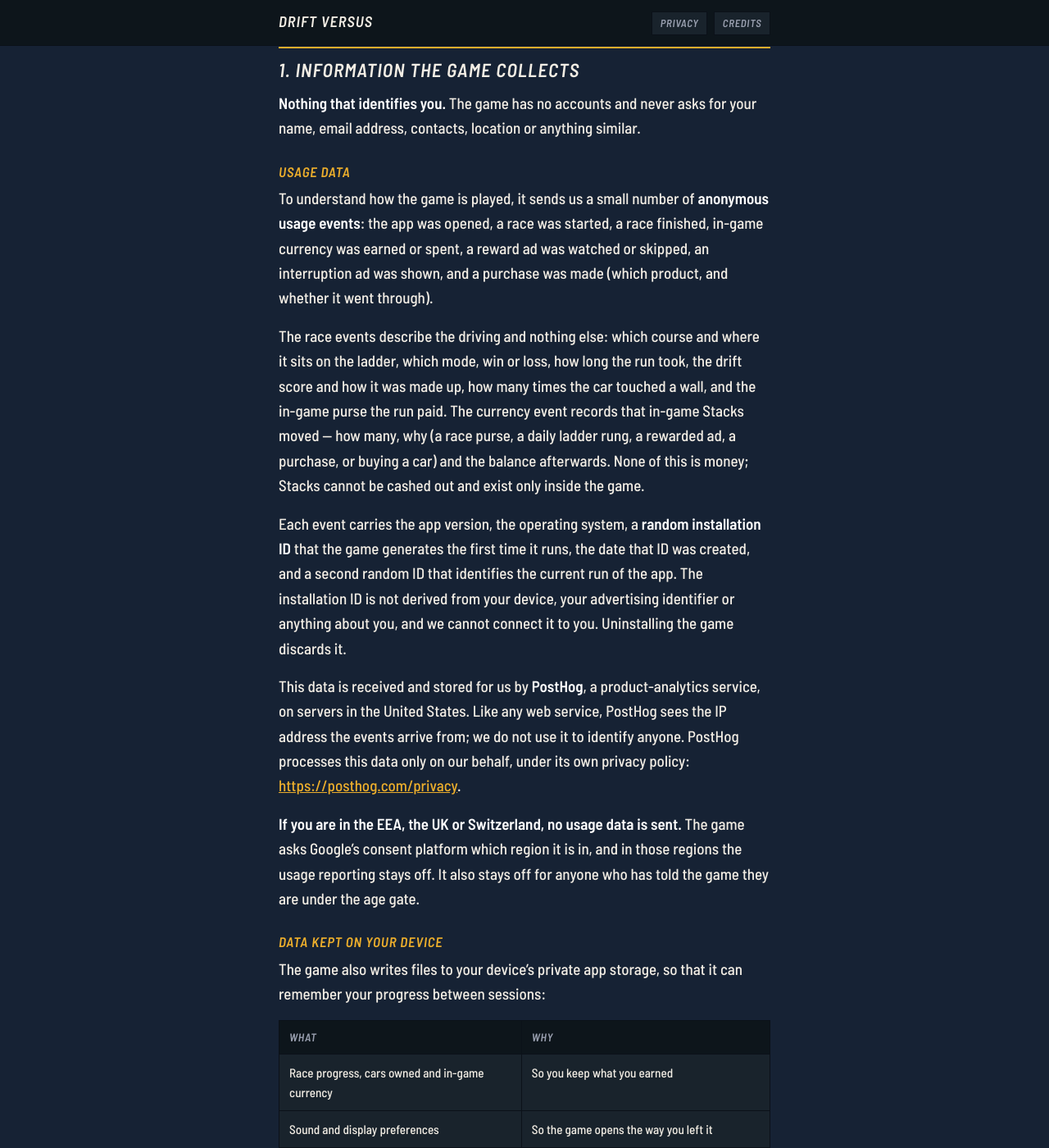
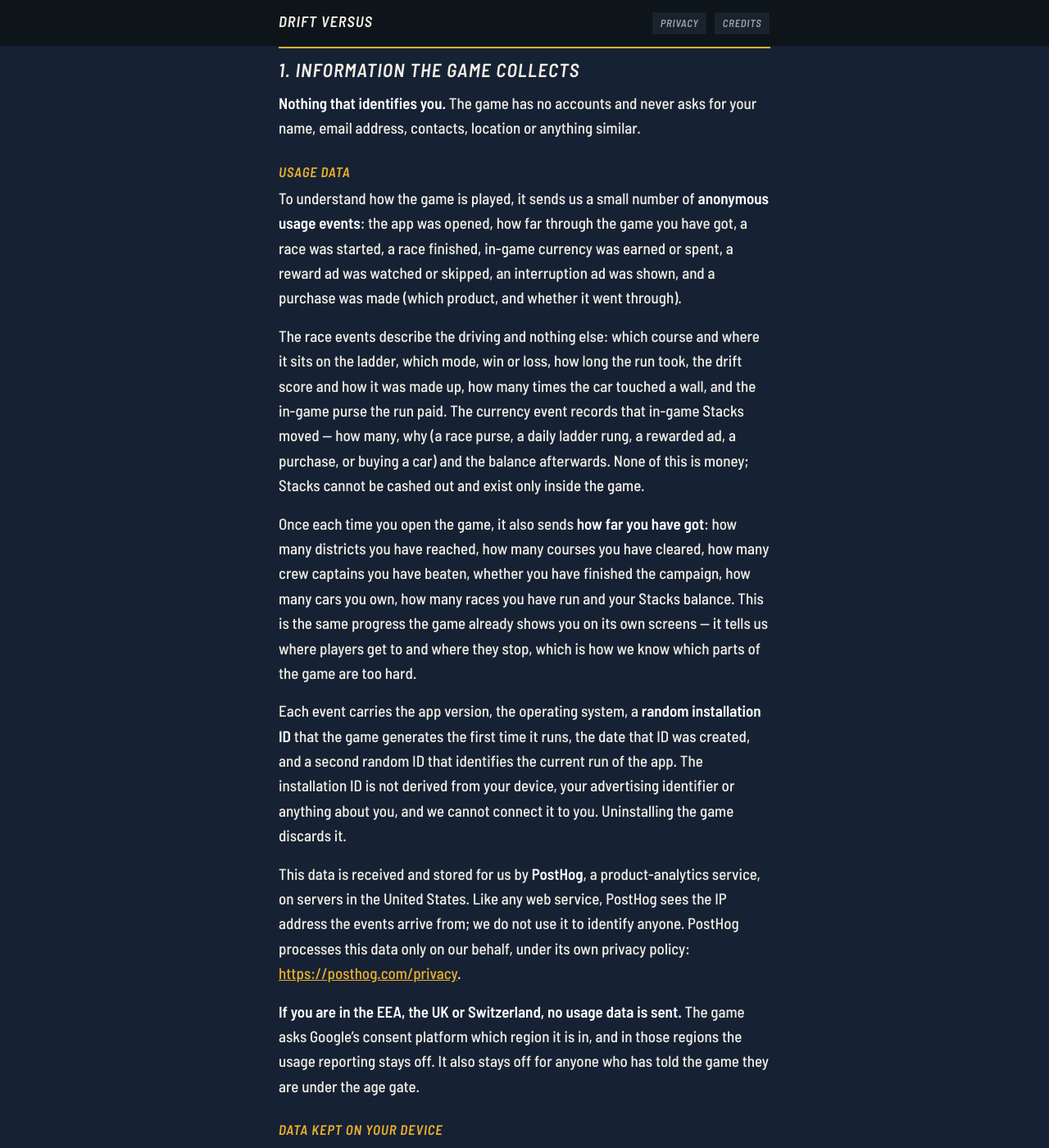
Before and after one commit to mhazki/drift-versus-privacy, a Jekyll site: the page built from driftversus/index.md, in a window 1280 px wide and 1400 px high, scrolled down 857 px. Shown: the whole window at 82% size. Built offline with Jekyll 4.4.1, drawn with Linux system fonts in a browser that asks for light colours; our own code applies the rules of GitHub Pages for plain Markdown files; some of the changed text lies outside the part shown.

Commit message:
The page says the game reports how far you have got
Regenerated from PRIVACY_POLICY.md. §1 gains the progress snapshot the game
now sends once per launch — districts reached, courses cleared, captains
beaten, campaign finished, cars owned, races run, wallet — and the effective
date moves with the list.

Nothing in it is new information about the player: it is the progress the game
already draws on its own screens, under the same random installation ID as
every other event. It is listed because §1 is a list of what leaves the device,
not of what is sensitive.

Co-Authored-By: Claude Opus 5 (1M context) <noreply@anthropic.com>
Claude-Session: https://claude.ai/code/session_01DGWkzf4Um3WPknNw5uGaT1

```diff
--- a/driftversus/index.md
+++ b/driftversus/index.md
@@ -40,10 +40,10 @@ your name, email address, contacts, location or anything similar.
 ### Usage data
 
 To understand how the game is played, it sends us a small number of
-**anonymous usage events**: the app was opened, a race was started, a race
-finished, in-game currency was earned or spent, a reward ad was watched or
-skipped, an interruption ad was shown, and a purchase was made (which product,
-and whether it went through).
+**anonymous usage events**: the app was opened, how far through the game you
+have got, a race was started, a race finished, in-game currency was earned or
+spent, a reward ad was watched or skipped, an interruption ad was shown, and a
+purchase was made (which product, and whether it went through).
 
 The race events describe the driving and nothing else: which course and where
 it sits on the ladder, which mode, win or loss, how long the run took, the
@@ -52,6 +52,14 @@ the in-game purse the run paid. The currency event records that in-game Stacks
 moved — how many, why (a race purse, a daily ladder rung, a rewarded ad, a
 purchase, or buying a car) and the balance afterwards. None of this is money;
 Stacks cannot be cashed out and exist only inside the game.
+
+Once each time you open the game, it also sends **how far you have got**: how
+many districts you have reached, how many courses you have cleared, how many
+crew captains you have beaten, whether you have finished the campaign, how many
+cars you own, how many races you have run and your Stacks balance. This is the
+same progress the game already shows you on its own screens — it tells us
+where players get to and where they stop, which is how we know which parts of
+the game are too hard.
 
 Each event carries the app version, the operating system, a **random
 installation ID** that the game generates the first time it runs, the date that
```
Also changed, not shown: other parts of driftversus/index.md (+1 -1 lines).
